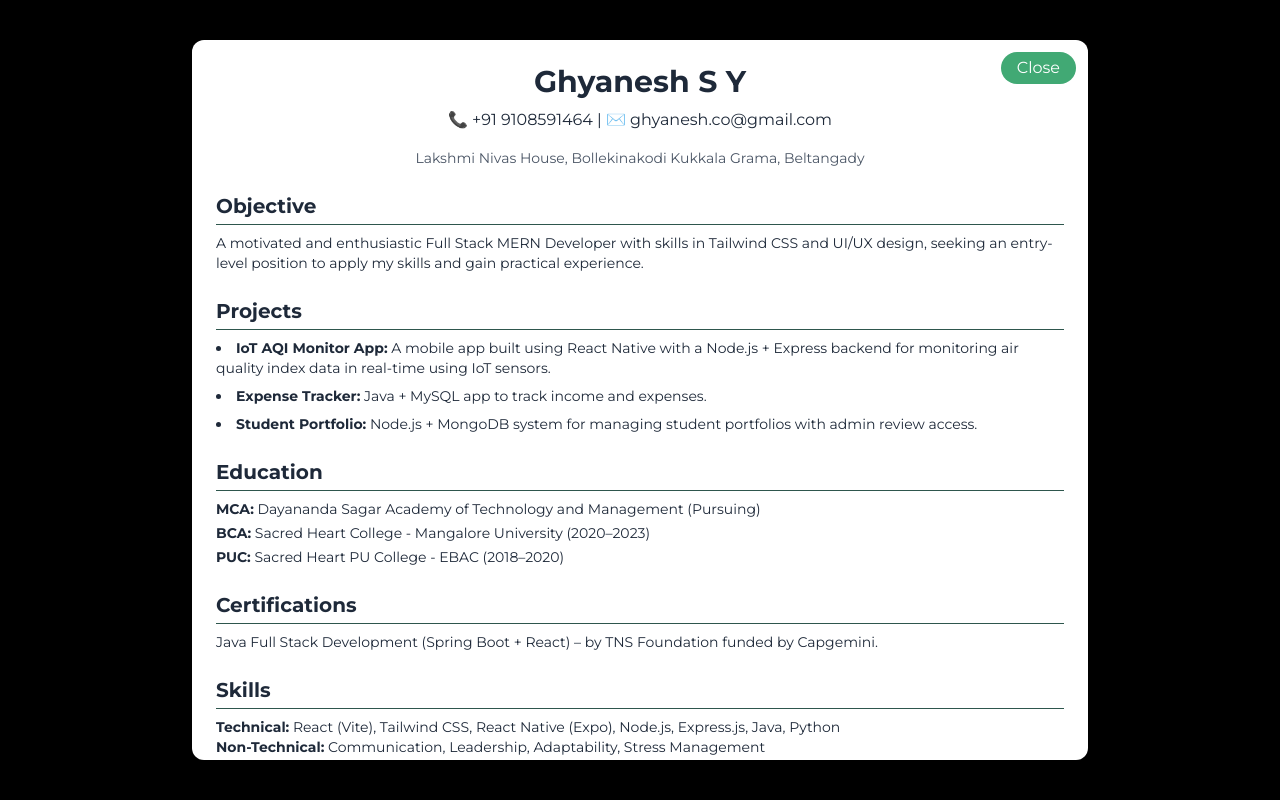
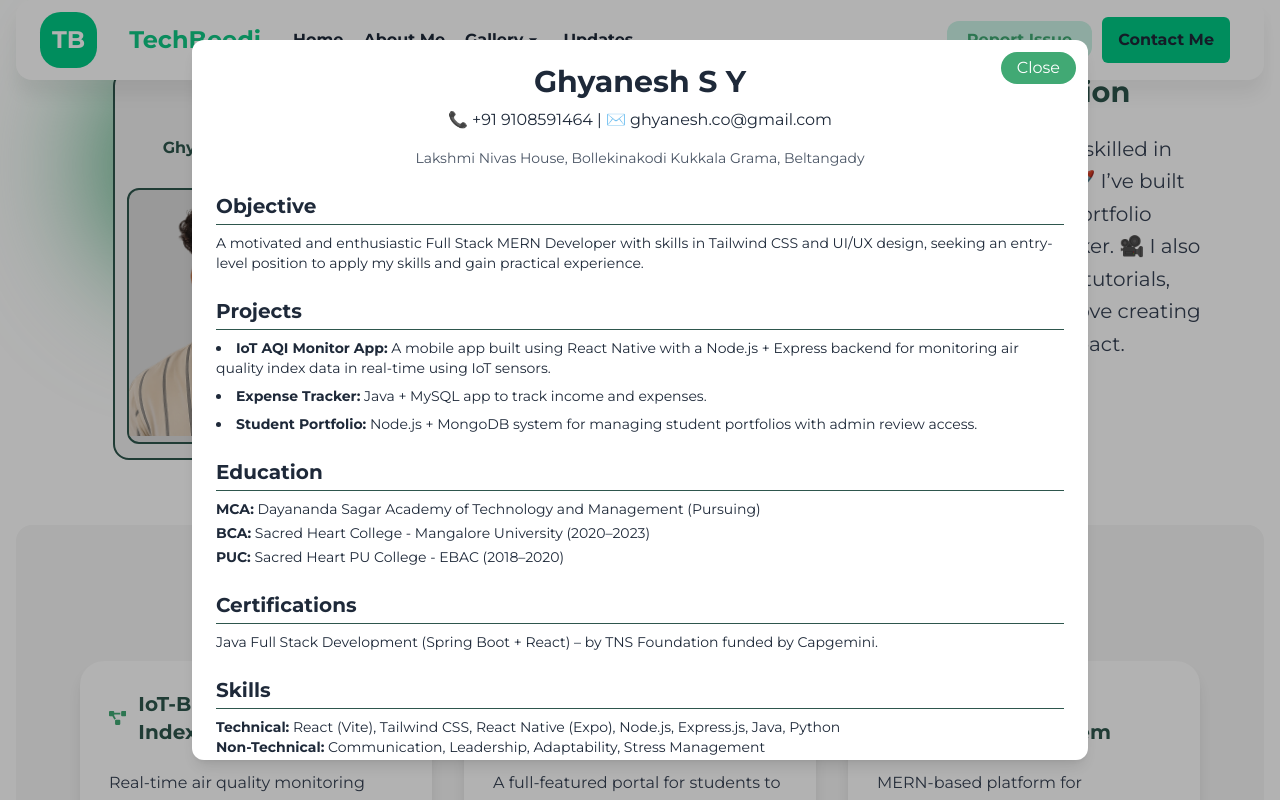
Before and after one commit to Ghyaneshdeepz/Portfolio, a React (Vite) app: page / in a window 1280 px wide. Both pictures are taken after a click on the button "View Resume". Shown: the part 595-1395 px from the top of the page. Built offline with nearby package versions, Linux system fonts and the light colour scheme.

Commit message:
navbar and sidebar added

```diff
--- a/index.html
+++ b/index.html
@@ -2,7 +2,7 @@
 <html lang="en">
   <head>
     <meta charset="UTF-8" />
-    <link rel="icon" type="image/svg+xml" href="/vite.svg" />
+    <link rel="icon" type="image/svg+xml" href="./src/assets/icob.png" />
      <link href="/src/index.css" rel="stylesheet">
      <link href="https://fonts.googleapis.com/css2?family=Montserrat:wght@400;500;700&display=swap" rel="stylesheet">
     <meta name="viewport" content="width=device-width, initial-scale=1.0" />
--- a/src/components/aboutus.jsx
+++ b/src/components/aboutus.jsx
@@ -39,7 +39,7 @@ const Aboutus = ({ className }) => {
       </div>
 
 {isOpen && (
-  <div className="fixed inset-0 bg-black bg-opacity-50 flex justify-center items-center z-50 px-4 sm:px-8">
+  <div className="fixed inset-0 bg-black/30 bg-opacity-50 flex justify-center items-center z-50 px-4 sm:px-8">
     <div className="bg-white w-full max-w-4xl max-h-[90vh] overflow-y-auto p-6 rounded-xl shadow-lg relative">
       <button
         className="absolute top-3 right-3 bg-[#41a974] cursor-pointer text-white px-4 py-1 rounded-full"
--- a/src/components/navbar.jsx
+++ b/src/components/navbar.jsx
@@ -47,7 +47,7 @@ const Navbar = ({ className }) => {
             </div>
 
           <div className={`sm:hidden px-6 overflow-hidden transition-all duration-500 ease-in-out ${isMenuOpen ? 'max-h-96 opacity-100' : 'max-h-0 opacity-0'}`}>
-  <div className="flex flex-col items-start space-y-4 py-3">
+  <div className="flex flex-col items-center space-y-4 py-3">
 
         <a href="#" className="text-gray-800 font-semibold">Home</a>
         <a href="#" className="hover:bg-amber-50 text-gray-800 font-semibold">About Me</a>
```
Also changed, not shown: src/assets/icob.png (added).
